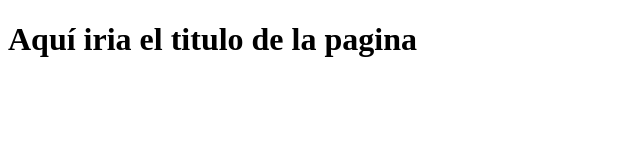
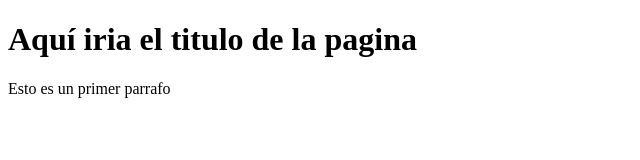
Before and after one commit to Jordi-Miravet/ProyectoWebEmpresaC, a plain HTML site: page index.html in a window 1280 px wide. Shown: the whole page, without its empty margins (0-640 px from the left). Drawn offline with Linux system fonts and the light colour scheme.

Commit message:
Update index.html

```diff
--- a/index.html
+++ b/index.html
@@ -8,7 +8,7 @@
 </head>
 <body>
     <h1>Aquí iria el titulo de la pagina</h1>
-
+    <p>Esto es un primer parrafo</p>
 
 
     <script src="./js/main.js"></script>
```
